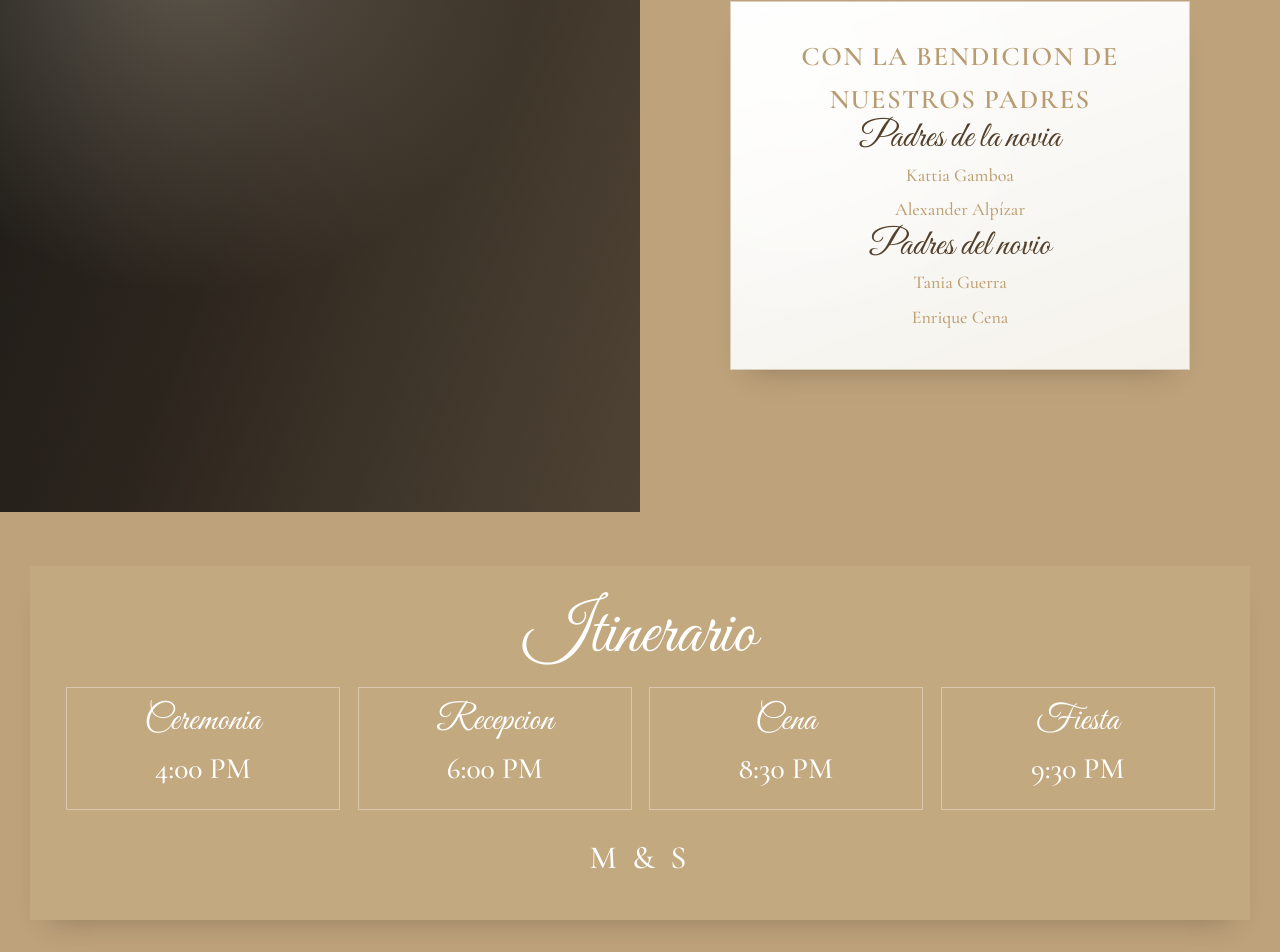
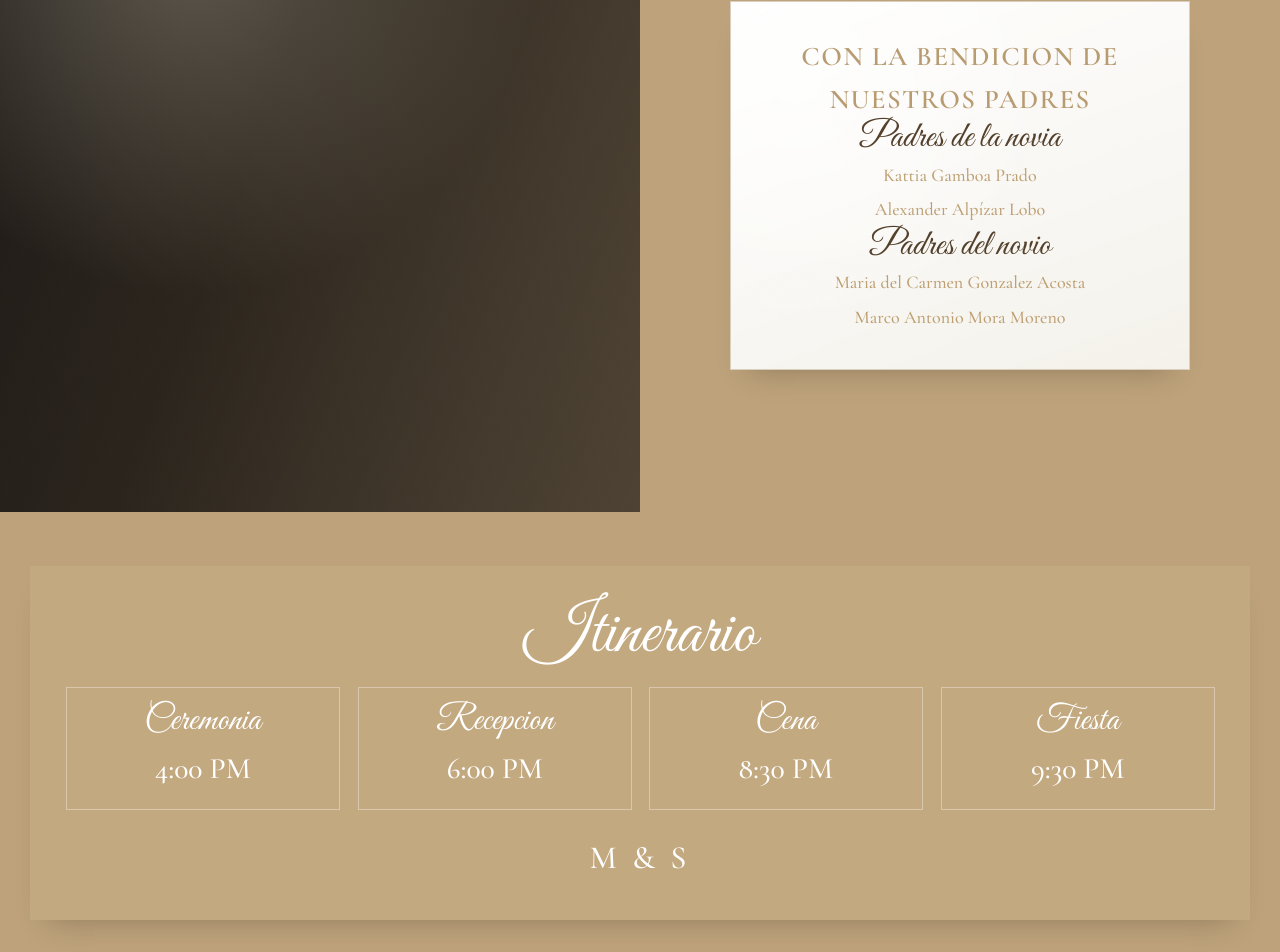
Before and after one commit to stevenalp207/marco-steph, a React (Vite) app: page / in a window 1280 px wide. Shown: the part 1858-2810 px from the top of the page. Built offline with nearby package versions, Linux system fonts and the light colour scheme.

Commit message:
Update parents' names in the wedding section

```diff
--- a/src/App.jsx
+++ b/src/App.jsx
@@ -182,11 +182,11 @@ function App() {
             <div className="paper-card center">
               <h2 className="gold-title">Con la bendicion de nuestros padres</h2>
               <h3 className="script-text small">Padres de la novia</h3>
-              <p>Kattia Gamboa</p>
-              <p>Alexander Alpízar</p>
+              <p>Kattia Gamboa Prado</p>
+              <p>Alexander Alpízar Lobo</p>
               <h3 className="script-text small">Padres del novio</h3>
-              <p>Tania Guerra</p>
-              <p>Enrique Cena</p>
+              <p>Maria del Carmen Gonzalez Acosta</p>
+              <p>Marco Antonio Mora Moreno</p>
             </div>
           </div>
         </section>
```
